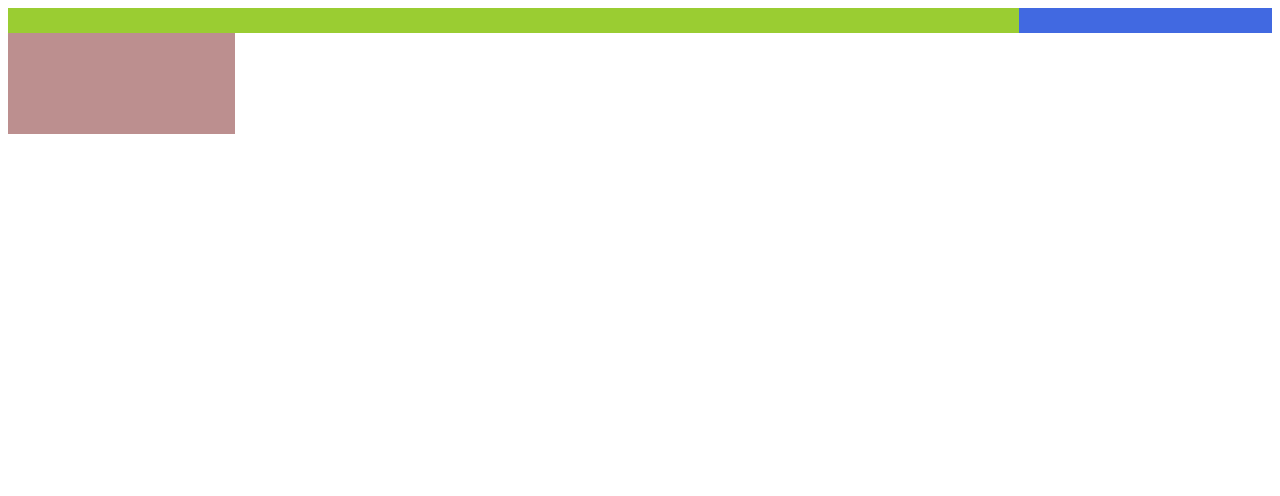
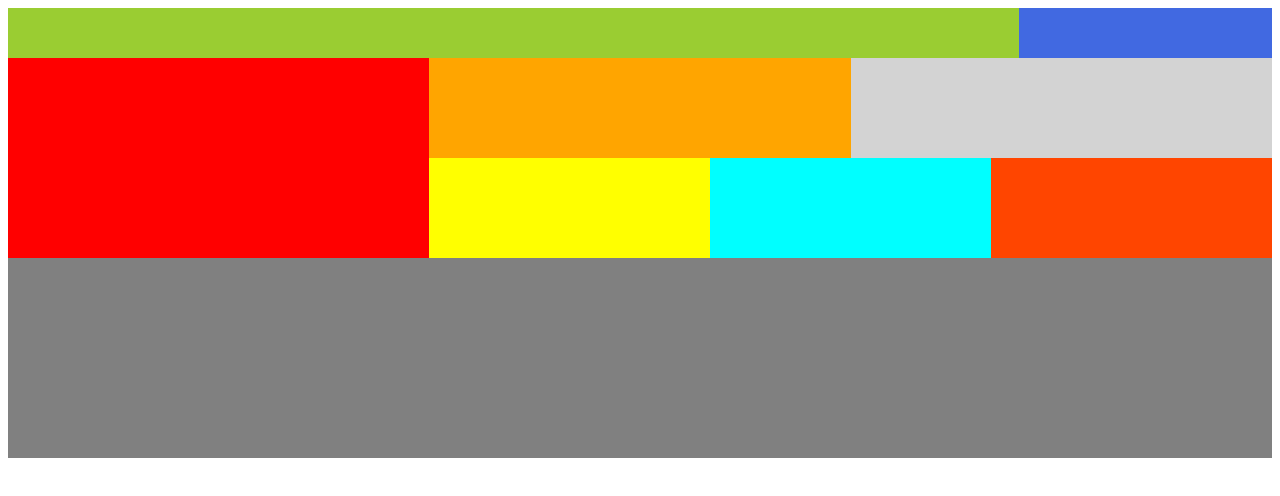
Before and after one commit to FabienMarti/html-exercice-6, a plain HTML site: page indexFloat.html in a window 1280 px wide. Drawn offline with Linux system fonts and the light colour scheme.

Commit message:
Version final et OK

```diff
--- a/indexFloat.html
+++ b/indexFloat.html
@@ -14,9 +14,11 @@
         <div class="red-box"></div>
         <div class="lightorange-box"></div>
         <div class="lightgrey-box"></div>
+        <div class="red-box"></div>
         <div class="yellow-box"></div>
         <div class="cyan-box"></div>
         <div class="darkorange-box"></div>
+        <div class="biggrey-box"></div>
 
     </div>
 </body>
--- a/styleFloat.css
+++ b/styleFloat.css
@@ -1,39 +1,67 @@
+.parent {
+    height: auto;
+    width: auto;
+}
+
 .green-box {
     float: left;
     background-color: yellowgreen;
-    width: 78%;
-    height: 10%;
-    padding: 1%;
+    width: 80%;
+    height: 50px;
 }
 
 .blue-box {
-    float: right;
+    float: left;
     background-color: royalblue;
-    width: 18%;
-    height: 10%;
-    padding: 1%;
+    width: 20%;
+    height: 50px;
 }
 
 .red-box {
     float: left;
-    background-color: rosybrown;
-    width: 10%;
-    height: 20%;
-    padding: 4%;
+    background-color: red;
+    width: 33.33%;
+    height: 100px;
 }
 
 .lightorange-box {
-    float: center;
-    background-color: yellow;
-    width: 10%;
-    height: 20%;
-    padding: 4%;
+    float: left;
+    background-color: orange;
+    width: 33.33%;
+    height: 100px;
 }
 
-.grey-box {
-    float: center;
+.lightgrey-box {
+    float: left;
+    background-color: lightgray;
+    width: 33.33%;
+    height: 100px;
+}
+
+.yellow-box {
+    float: left;
+    background-color: yellow;
+    width: 22.222%;
+    height: 100px;
+}
+
+.cyan-box {
+    float: left;
+    background-color: cyan;
+    width: 22.222%;
+    height: 100px;
+}
+
+.darkorange-box {
+    float: left;
+    background-color: orangered;
+    width: 22.222%;
+    height: 100px;
+}
+
+.biggrey-box {
+    float: left;
     background-color: grey;
-    width: 10%;
-    height: 20%;
-    padding: 4%;
+    width: 100%;
+    height: 200px;
 }
```
